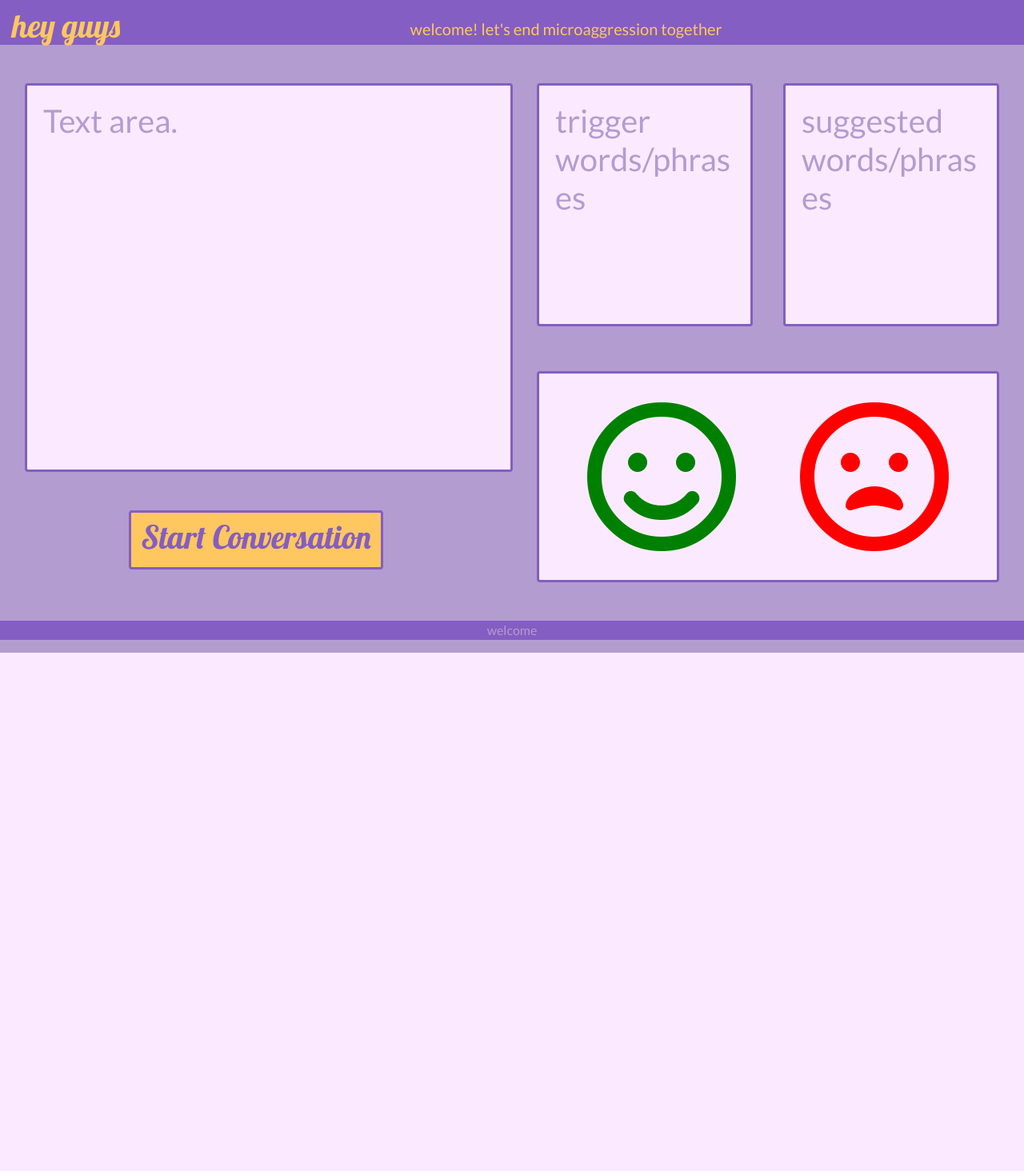
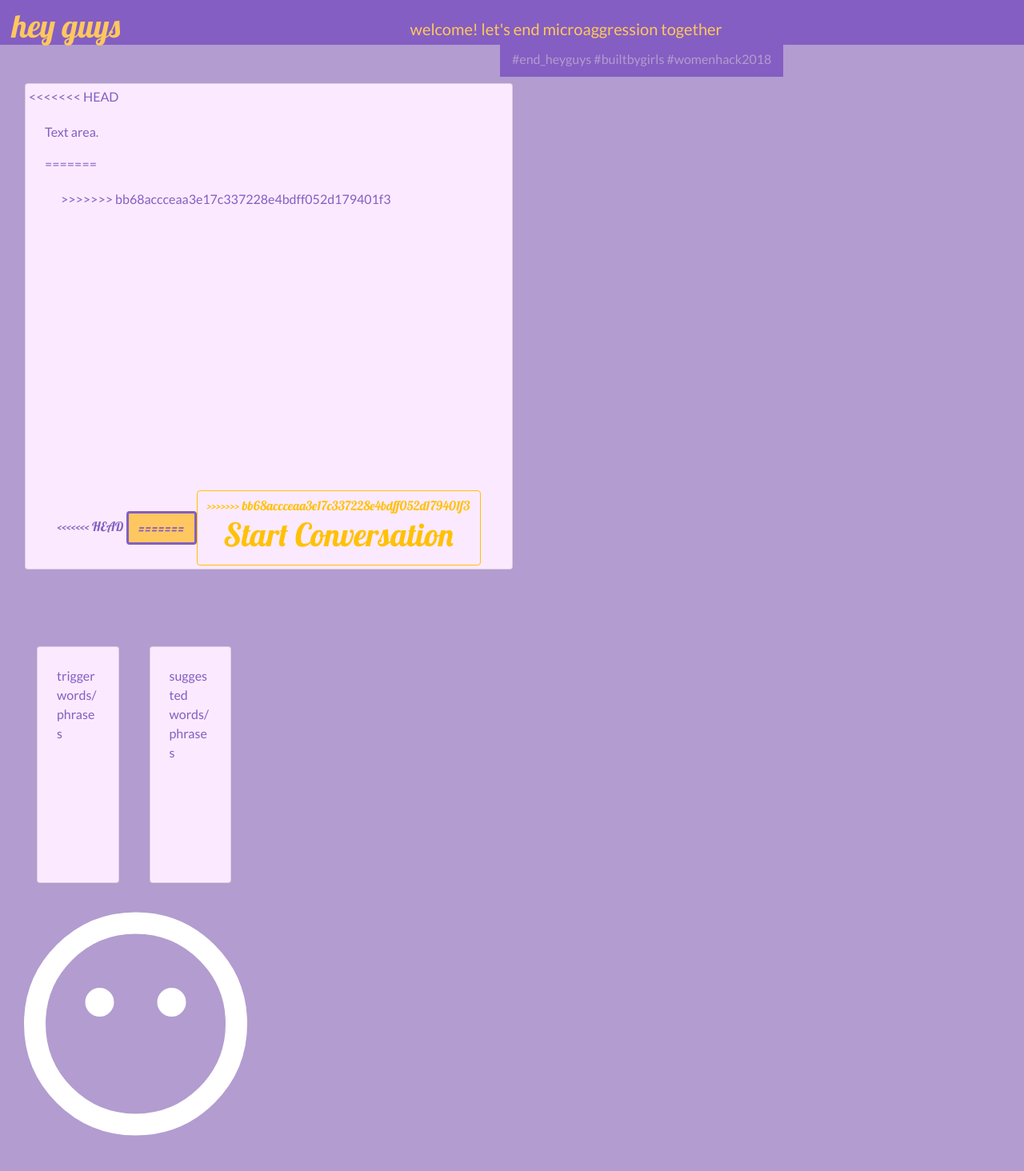
Before and after one commit to LisaLen/hey_guys, a Flask app: page / in a window 1280 px wide. Shown: the whole page at 80% size. Before the commit the page ends 816 px from the top, so only its background shows below. Run offline with Flask 2, Linux system fonts and the light colour scheme; some libraries are stand-ins or nearby versions.

Commit message:
updated style, scoring, and added hastags

```diff
--- a/static/css/main.css
+++ b/static/css/main.css
@@ -34,7 +34,7 @@ div {
 
 .left,
 .right {
-	height: 90vh;
+	height: 88vh;
 }
 
 .text-box {
@@ -53,31 +53,47 @@ div {
 }
 
 i {
-	font-size: 12em;
+	font-size: 18em;
+
+}
+
+.neutral {
+	color: white;
 }
 
 .smiley {
-	color: green;
+	color: #C4FCEF;
 }
 
 .frownie {
-	color: red
+	color: #C34A36;
 }
 
 
 .top,
 .bottom {
-	height: 45vh;
+	height: 44vh;
+}
+
+.faces {
+	padding-bottom: 1em;
 }
 
 .card {
 	width: 100%;
 	background-color: #FBEAFF;
-	border: 3px #845EC2 solid;
+	color: #845EC2;
+	padding: .25em;
 }
 
 
 .footer {
-	height: 3vh;
+	height: 5vh;
 	background-color: #845EC2;
 }
+
+.hashtags {
+	margin-top: auto;
+	margin-bottom: auto;
+	padding-top: 3px;
+}
--- a/static/js/script.js
+++ b/static/js/script.js
@@ -46,10 +46,11 @@ $( document ).ready(function() {
     var appendWord = () => {
 		let word = stringArr.shift(1);
 		console.log(word);
-		$("#mainbox").append(word);
+		$("#mainbox").append(word + " ");
 	}
 
 	var startConvo = () => {
+		console.log('convo started');
 		if (stringArr.length > 0) {
 			window.setInterval(appendWord, 300);
 		} else {
@@ -57,7 +58,7 @@ $( document ).ready(function() {
 		}
 	}
 
-	$("#start").click(startConvo);
+	$("#startbutton").click(startConvo);
 });
 
 
--- a/templates/main.html
+++ b/templates/main.html
@@ -40,13 +40,21 @@
 	<div class="col-12 col-md-6 left" >
 
 		<div class="card my-5 mx-3">
+<<<<<<< HEAD
 		  <div class="card-body text-box" id="mainbox">
-		    <h1>Text area.</h1>
+		    <p>Text area.</p>
+=======
+		  <div class="card-body" id="mainbox">
+>>>>>>> bb68accceaa3e17c337228e4bdff052d179401f3
 		  </div>
 		</div>
 
 		<div class="start-button text-center">
+<<<<<<< HEAD
 			<button type="button" class="btn heyguys-btn">
+=======
+			<button id="startbutton" type="button" class="btn btn-outline-warning">
+>>>>>>> bb68accceaa3e17c337228e4bdff052d179401f3
 				<h1>Start Conversation</h1>
 			</button>
 		</div>
@@ -59,22 +67,28 @@
 			<div class="col-6 d-flex" >
 				<div class="card mt-5 mb-2 mr-1 ml-3"">
 				  <div class="card-body" id="triggerbox">
-				    <h1>trigger words/phrases</h1>
+				    <p>trigger words/phrases</p>
 				  </div>
 				</div>
 			</div>
 			<div class="col-6 d-flex" >
 				<div class="card mt-5 mb-2 mr-3 ml-1"">
 				  <div class="card-body" id="suggestedbox">
-				    <h1>suggested words/phrases</h1>
+				    <p>suggested words/phrases</p>
 				  </div>
 				</div>
 			</div>
 		</div>
 
 		<div class="row bottom">
-			<div class="col-12 d-flex" >
-				<div class="card my-5 mx-3"">
+			<div class="col-12 d-flex justify-content-around align-items-center faces" >
+
+				<div class="neutral">
+					<i class="far fa-meh-blank"></i>
+				</div>
+
+
+				<!-- <div class="card my-5 mx-3"">
 				  <div class="card-body text-center d-flex justify-content-around align-items-center" id="scorebox">
 
 			  		<div class="smiley">
@@ -85,7 +99,7 @@
 			  		</div>
 
 				  </div>
-				</div>
+				</div> -->
 			</div>
 		</div>
 
@@ -96,11 +110,14 @@
 </div>
 
 <div class="row footer">
-	<div class="col-12">
-		<p class="text-center">welcome</p>
+	<div class="col-12 d-flex">
+		<div class="hashtags">
+			<h6> #end_heyguys #builtbygirls #womenhack2018 </h6>
+		</div>
+
 	</div>
-
 </div>
-
+	<script type="text/javascript" src='https://code.jquery.com/jquery.js'></script>
+	<script type="text/javascript" src ='../static/js/script.js'></script>
 
 </body>
```
Also changed, not shown: static/javascript/text-lookup.js (+46 -10 lines), 1 other file.
